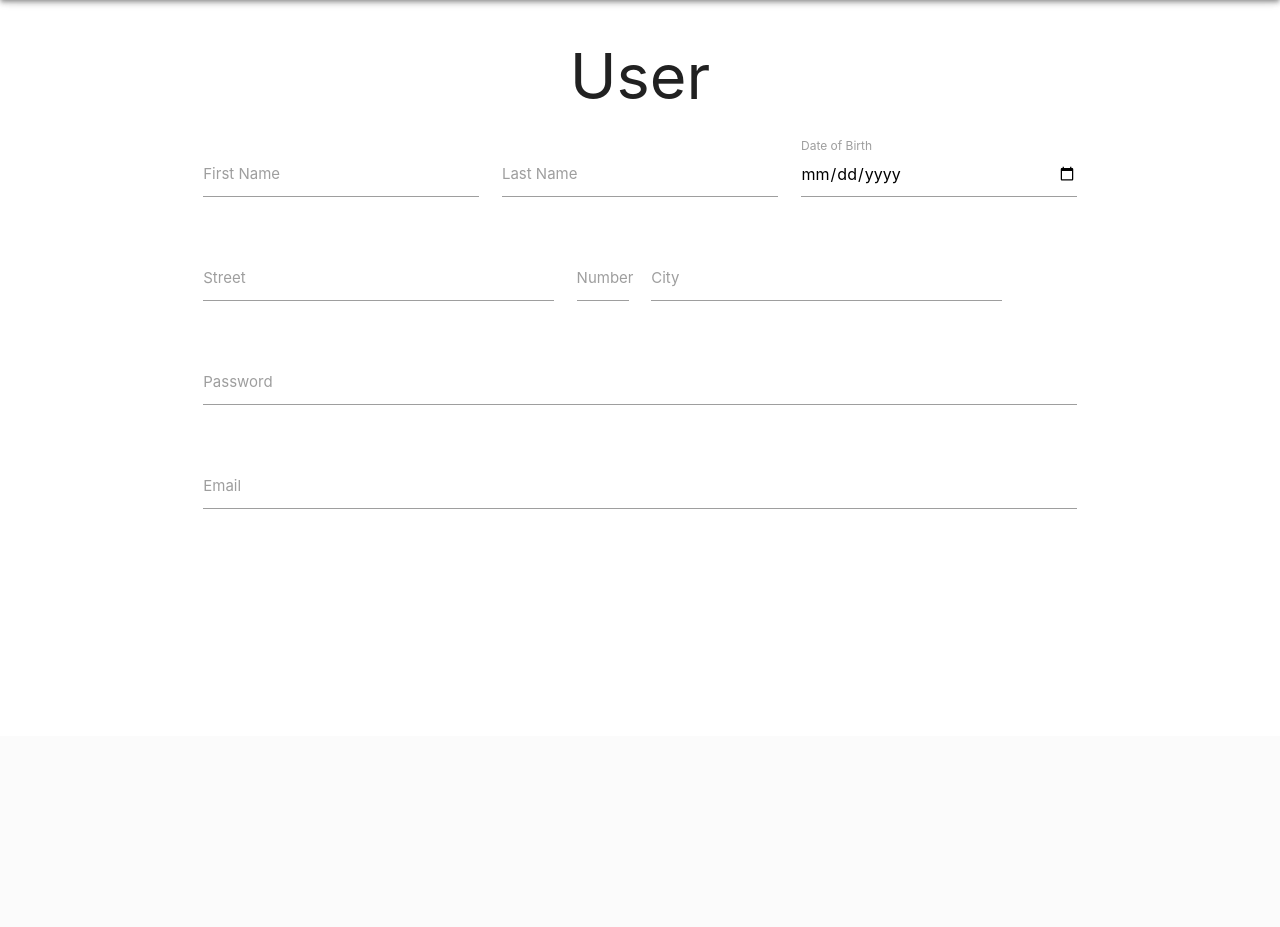
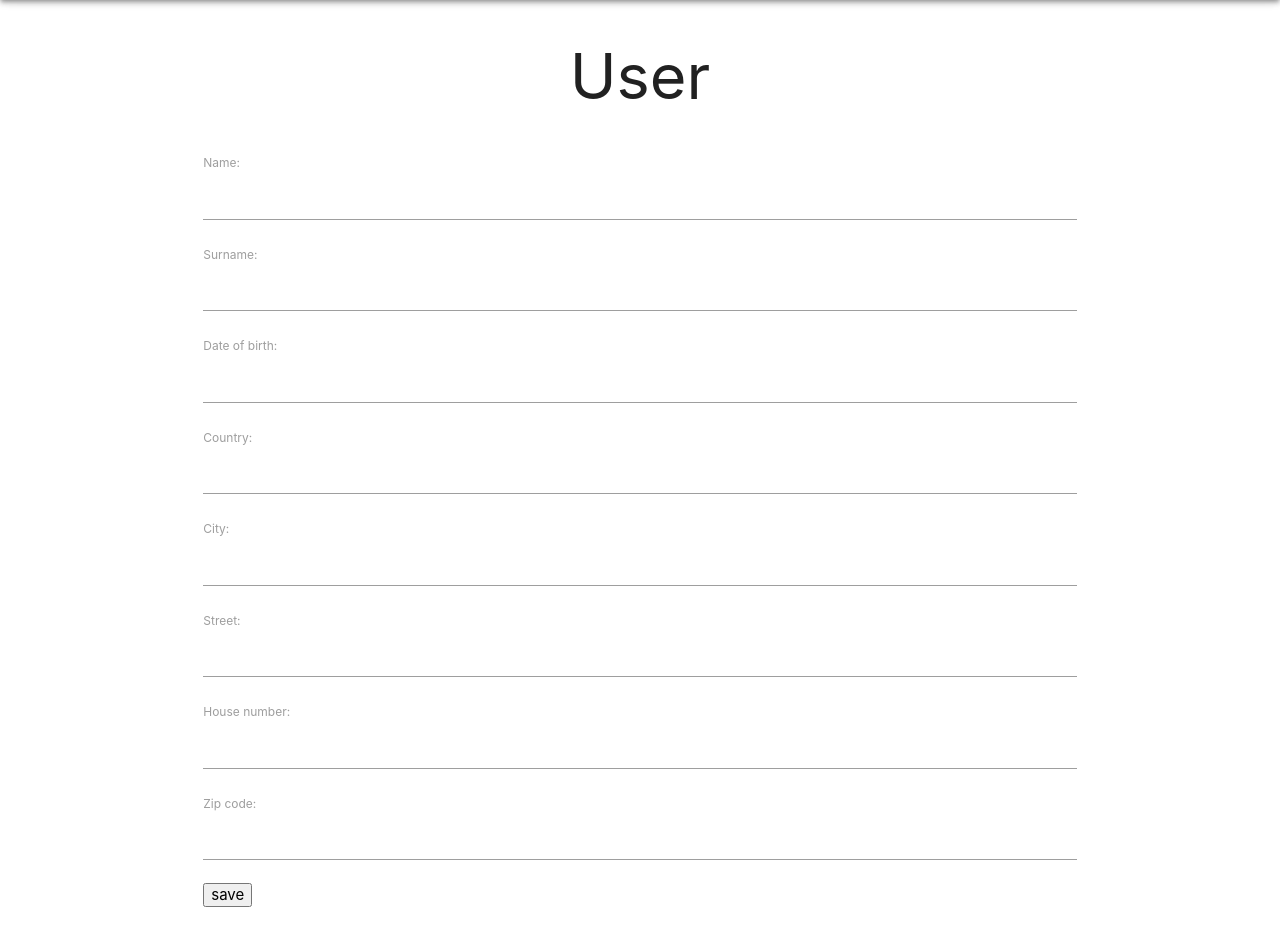
Before and after one commit to lrwagner/WebMatch, a Django app: page /usercreation in a window 1280 px wide. Shown: the part 64-991 px from the top of the page. Before the commit the page ends 573 px from the top, so only its background shows below. Run offline with Django 3.2, Linux system fonts and the light colour scheme.

Commit message:
added user form

```diff
--- /dev/null
+++ b/app/forms.py
@@ -0,0 +1,18 @@
+from django import forms
+
+from .models import Person
+
+class PersonForm(forms.ModelForm):
+
+    class Meta:
+        model = Person
+        fields = [
+            'name',
+            'surname',
+            'date_of_birth',
+            'country',
+            'city',
+            'street',
+            'house_number',
+            'zip_code'
+        ]
--- a/app/templates/app/usercreation.html
+++ b/app/templates/app/usercreation.html
@@ -6,47 +6,9 @@
     <h1>User</h1>
 </div>
 <div class="container row">
-    <form class="col s12">
-      <div class="row">
-        <div class="input-field col s4">
-          <input id="first_name" type="text" class="validate">
-          <label for="first_name">First Name</label>
-        </div>
-        <div class="input-field col s4">
-          <input id="last_name" type="text" class="validate">
-          <label for="last_name">Last Name</label>
-        </div>
-        <div class="input-field col s4">
-          <input id="date_of_birth" type="date" class="validate">
-          <label for="data_of_birth">Date of Birth</label>
-        </div>
-      </div>
-      <div class="row">
-        <div class="input-field col s5">
-          <input id="street" type="text" class="validate">
-          <label for="street">Street</label>
-        </div>
-        <div class="input-field col s1">
-          <input id="house_number" type="number" class="validate">
-          <label for="house_number">Number</label>
-        </div>
-        <div class="input-field col s5">
-          <input id="city" type="text" class="validate">
-          <label for="city">City</label>
-        </div>
-      </div>
-      <div class="row">
-        <div class="input-field col s12">
-          <input id="password" type="password" class="validate">
-          <label for="password">Password</label>
-        </div>
-      </div>
-      <div class="row">
-        <div class="input-field col s12">
-          <input id="email" type="email" class="validate">
-          <label for="email">Email</label>
-        </div>
-      </div>
+    <form mehtod="POST" class="col s12"> {% csrf_token %}
+    {{ form.as_p }}
+    <input type="submit" value="save" />
     </form>
   </div>
 {% endblock content %}
--- a/app/urls.py
+++ b/app/urls.py
@@ -5,5 +5,5 @@ from app import views
 
 urlpatterns = [
     path('', views.index_view, name='index'),
-    path('usercreation', views.UserCreationView.as_view(), name='usercreation'),
+    path('usercreation', views.user_creation_view, name='usercreation'),
 ]
--- a/app/views.py
+++ b/app/views.py
@@ -3,6 +3,7 @@ from django.views.generic import TemplateView
 
 from app import models
 from app.geocoding import get_gps
+from .forms import PersonForm
 # Create your views here.
 
 def index_view(request):
@@ -18,5 +19,14 @@ def index_view(request):
 
     return render(request, 'app/index.html', context)
 
-class UserCreationView(TemplateView):
-    template_name = 'app/usercreation.html'
+def user_creation_view(request):
+    form = PersonForm(request.POST or None)
+
+    if form.is_valid():
+        form.save()
+        form = PersonForm()
+
+    context = {
+        'form': form,
+    }
+    return render(request, 'app/usercreation.html', context)
```
